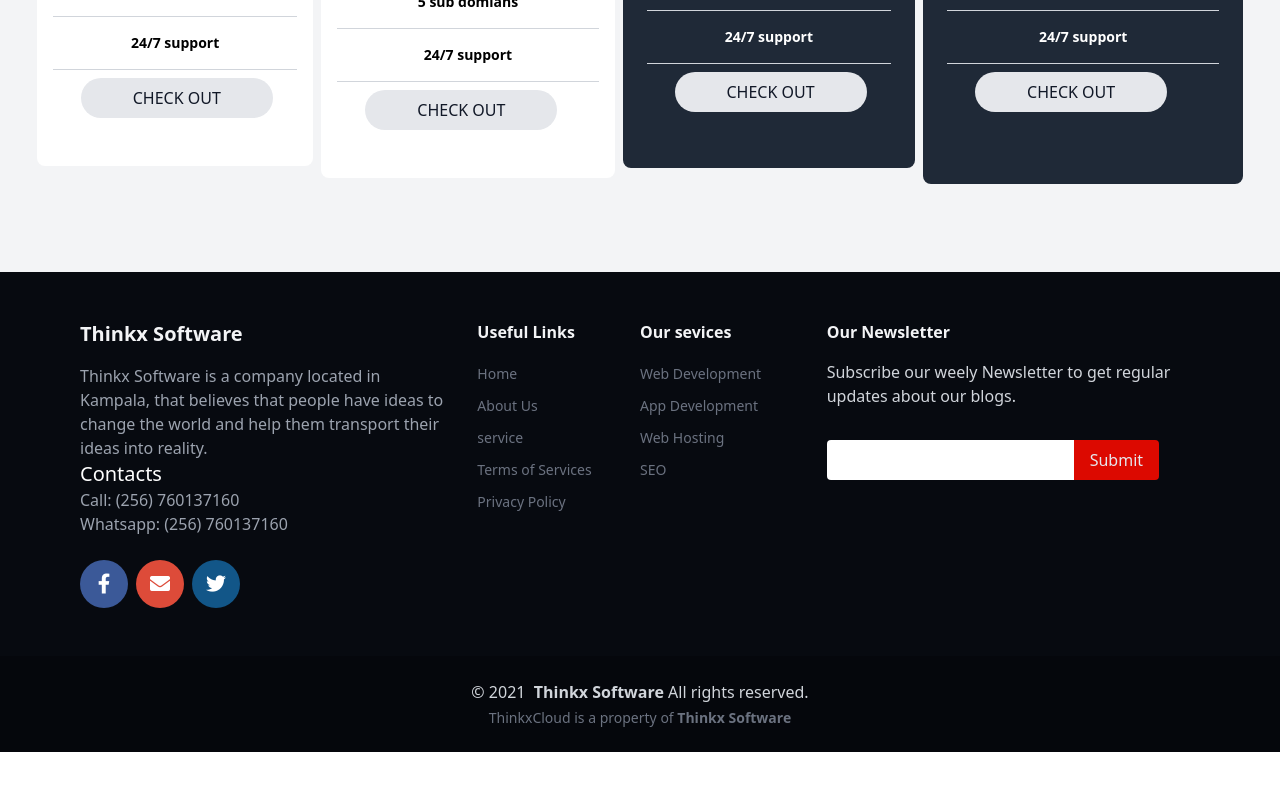
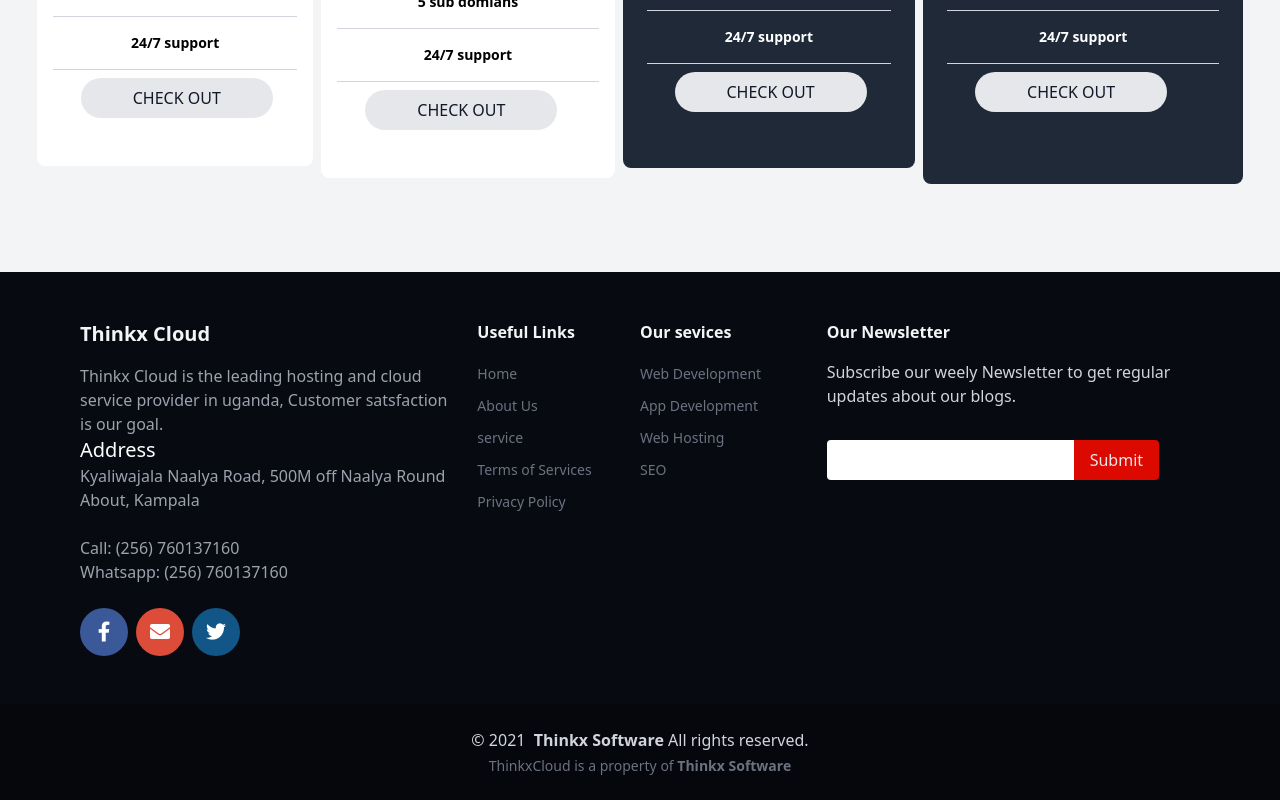
Before and after one commit to Thinkx-Software/thinkxcloud, a React (Create React App) app: page /sharedhosting in a window 1280 px wide. Shown: the part 1326-2126 px from the top of the page. Before the commit the page ends 2078 px from the top, so only its background shows below. Built offline with nearby package versions, Linux system fonts and the light colour scheme.

Commit message:
made changes

```diff
--- a/package.json
+++ b/package.json
@@ -14,6 +14,7 @@
     "react": "^17.0.2",
     "react-bootstrap": "^1.6.4",
     "react-dom": "^17.0.2",
+    "react-helmet": "^6.1.0",
     "react-responsive": "^9.0.0-beta.4",
     "react-reveal": "^1.2.2",
     "react-router-dom": "^5.3.0",
--- a/src/components/CSS/Header.css
+++ b/src/components/CSS/Header.css
@@ -42,5 +42,6 @@
 }
 .logo__content{
     color: #fff;
-    margin-top: 20px;
+    margin-top: 5px;
+    margin-left: -20px;
 }
--- a/src/components/Footer.jsx
+++ b/src/components/Footer.jsx
@@ -12,15 +12,17 @@
                                 <div className="w-full mb-12 lg:mb-0 lg:w-1/2">
                                     <h2 style={{ fontfamily: 'Baloo Tamma 2' }}
                                         className="font-bold text-xl text-gray-100 mb-4">
-                                        <a href="https://www.thinkxsoftware.com" target="_blank" className="cursor-pointer" >Thinkx Software</a>
+                                        <a href="https://www.thinkxsoftware.com" target="_blank" className="cursor-pointer" >
+                                            Thinkx Cloud</a>
                                     </h2>
                                     <p className="text-gray-400">
-                                        Thinkx Software is a company located in Kampala,
-                                        that believes that people have ideas to change the world
-                                        and help them transport their ideas into reality.
+                                        Thinkx Cloud is the leading hosting and cloud service provider in uganda, Customer satsfaction is our goal.
                                     </p>
                                     <p className="text-gray-400">
-                                        <h3 className="text-xl text-white">Contacts</h3>
+                                        <h3 className="text-xl text-white">Address</h3>
+                                        <h3> Kyaliwajala Naalya Road, 500M off Naalya Round About, Kampala </h3>
+                                        <br />
+
                                         <span className="flex items-center ">
                                             Call: (256) 760137160
                                         </span>
@@ -40,7 +42,7 @@
 
                                         </a>
 
-                                        <a style={{ backgroundColor: "#dd4b39" }} href="https://mail.google.com/" target="_blank"
+                                        <a style={{ backgroundColor: "#dd4b39" }} href="mailto:info@thinkxsoftware.com" target="_blank"
                                             className="flex items-center justify-center h-12 w-12 mx-1 rounded-full cursor-pointer
                                             fas fill-current text-white text-xl fa-envelope">
 
--- a/src/components/Header/Header.jsx
+++ b/src/components/Header/Header.jsx
@@ -13,7 +13,7 @@
         />
         <div className="logo__content">
           <h3>Thinkx Cloud</h3>
-          <p>Always here to deliver</p>
+          <p></p>
         </div>
       </div>
       <div className="header__right">
@@ -35,11 +35,11 @@
 
           </li>
           <li>
-            <a href="https://thinkxcloud.com/billing/register.php"
+            <a href="https://thinkxcloud.com/billing/cart.php?a=add&domain=registers"
 
 
             >
-              Domain
+              Domains
             </a>
 
           </li>
--- a/src/components/Header/HeaderMobile.jsx
+++ b/src/components/Header/HeaderMobile.jsx
@@ -5,8 +5,10 @@
 import IconButton from '@material-ui/core/IconButton';
 import { Link } from "react-router-dom";
 import HomeIcon from '@material-ui/icons/Home';
-import ViewListIcon from '@material-ui/icons/ViewList';
 import AccountCircleIcon from '@material-ui/icons/AccountCircle';
+import DomainIcon from '@material-ui/icons/Domain';
+import StorageIcon from '@material-ui/icons/Storage';
+import LockIcon from '@material-ui/icons/Lock';
 
 const HeaderMobile = ({ toggleMenu, setToggleMenu }) => {
   //fix the header
@@ -47,7 +49,7 @@
             </li>
             <li>
               <div className="mobile__icons">
-                <ViewListIcon />
+                < StorageIcon />
                 <Link to="/sharedhosting" >Shared Hosting</Link>
 
               </div>
@@ -55,20 +57,31 @@
             </li>
             <li>
               <div className="mobile__icons">
-                <ViewListIcon />
+                < StorageIcon />
                 <Link to="/vpshosting" >VPS Hosting</Link>
               </div>
 
             </li>
             <li>
               <div className="mobile__icons">
-                <ViewListIcon />
+                <LockIcon />
                 <Link to="/ssl" >SSL</Link>
 
               </div>
 
             </li>
 
+            <li>
+              <div className="mobile__icons">
+              <DomainIcon />
+                <a href="https://thinkxcloud.com/billing/cart.php?a=add&domain=register"
+
+                >
+                  Domains
+                </a>
+              </div>
+
+            </li>
             <li>
               <div className="mobile__icons">
                 <AccountCircleIcon />
--- a/src/pages/HomePage/SharedHosting.jsx
+++ b/src/pages/HomePage/SharedHosting.jsx
@@ -7,7 +7,8 @@
 import Fade from 'react-reveal/Fade';
 import HeaderMobile from '../../components/Header/HeaderMobile'
 import Header from '../../components/Header/Header';
-import { useMediaQuery } from "react-responsive"
+import { useMediaQuery } from "react-responsive";
+import {Helmet} from "react-helmet";
 
 function SharedHosting() {
     const isDesktopOrLaptop = useMediaQuery({
@@ -37,6 +38,9 @@
     const [toggleMenu, setToggleMenu] = useState(true)
     return (
         <div>
+                        <Helmet> <title>Sshared Hosting - thinkxcloud.com</title>
+      <meta name="description" content="From as low as UGX 30,000 a year host with us" />
+    </Helmet>
             {
                 isMobile ? <HeaderMobile toggleMenu={toggleMenu} setToggleMenu={setToggleMenu} />
                     : <Header />
--- a/src/pages/SSL.jsx
+++ b/src/pages/SSL.jsx
@@ -8,6 +8,7 @@
 import { useMediaQuery } from "react-responsive";
 import HeaderMobile from '../components/Header/HeaderMobile';
 import Header from '../components/Header/Header';
+import {Helmet} from "react-helmet";
 
 function SSL() {
     const isDesktopOrLaptop = useMediaQuery({
@@ -37,6 +38,9 @@
     const [toggleMenu, setToggleMenu] = useState(true)
     return (
         <div>
+             <Helmet> <title>SSL - thinkxcloud.com</title>
+      <meta name="description" content="Our ssl we secure your website visotrs from man in the middle attack, Leading SSL providers trusted" />
+    </Helmet>
             {
                 isMobile ? <HeaderMobile toggleMenu={toggleMenu} setToggleMenu={setToggleMenu} />
                     : <Header />
--- a/src/pages/VPSHosting.jsx
+++ b/src/pages/VPSHosting.jsx
@@ -8,6 +8,7 @@
 import HeaderMobile from '../components/Header/HeaderMobile'
 import Header from '../components/Header/Header'
 import { useMediaQuery } from "react-responsive";
+import {Helmet} from "react-helmet";
 
 function VPSHosting() {
     const isDesktopOrLaptop = useMediaQuery({
@@ -37,6 +38,9 @@
     const [toggleMenu, setToggleMenu] = useState(true)
     return (
         <div>
+                         <Helmet> <title>VPS - thinkxcloud.com</title>
+      <meta name="description" content="host your app or website on our vps that is reliable" />
+    </Helmet>
             {
                 isMobile ? <HeaderMobile toggleMenu={toggleMenu} setToggleMenu={setToggleMenu} />
                     : <Header />
```
Also changed, not shown: 2 other files (tests, documents, lock files or other folders).
